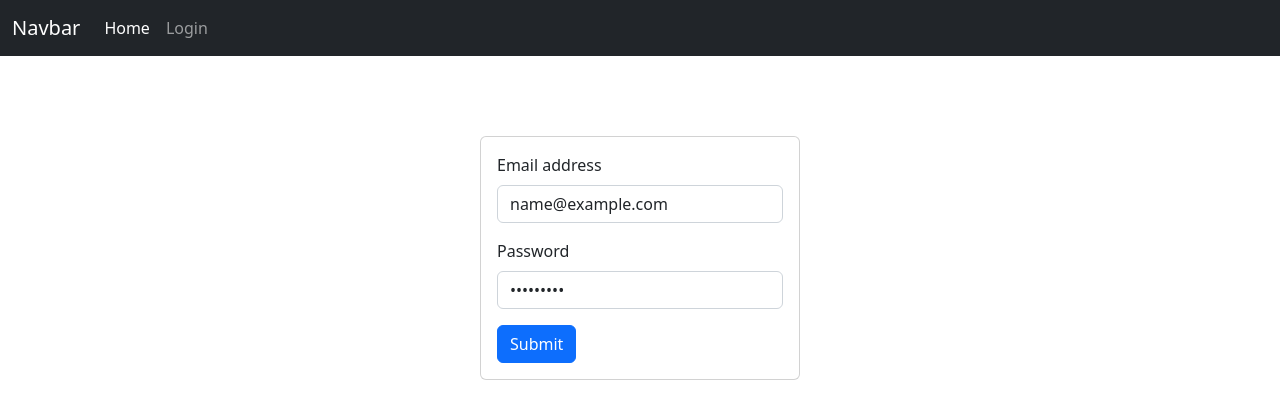
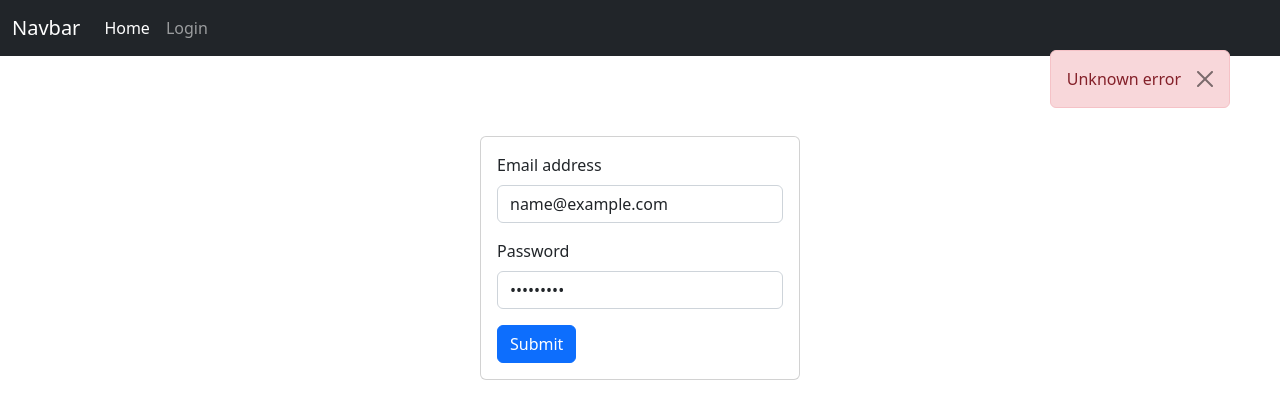
Before and after one commit to jesusmsr/plant-manager-front, an Angular app: page /login in a window 1280 px wide. Both pictures are taken after typing "name@example.com", "Sample123" into the empty fields and a click on the button "Submit". Shown: the top 418 px of the page. Built offline with nearby package versions, Linux system fonts and the light colour scheme; no server answers.

Commit message:
Create alerts

```diff
--- a/src/app/app.component.css
+++ b/src/app/app.component.css
@@ -0,0 +1,7 @@
+#alerts-container {
+    position: absolute;
+    top: 50px;
+    right: 50px;
+    max-width: 20vw;
+    z-index: 1;
+}
--- a/src/app/app.component.html
+++ b/src/app/app.component.html
@@ -1,3 +1,14 @@
+<div id="alerts-container">
+  <div class="alert {{alertType}} alert-dismissible"
+    role="alert"
+    *ngIf="showAlert">
+    {{alertMsg}}
+    <button type="button"
+      class="btn-close"
+      data-bs-dismiss="alert"
+      aria-label="Close"></button>
+  </div>
+</div>
 <nav class="navbar navbar-dark navbar-expand-lg bg-dark">
   <div class="container-fluid">
     <a class="navbar-brand"
@@ -20,6 +31,9 @@
         <a class="nav-link"
           routerLink="login"
           *ngIf="!isLoggedIn">Login</a>
+        <a class="nav-link"
+          routerLink="plants"
+          *ngIf="isLoggedIn">My plants</a>
         <a *ngIf="isLoggedIn"
           (click)="logout()"
           class="nav-link">Logout</a>
--- a/src/app/app.component.ts
+++ b/src/app/app.component.ts
@@ -1,5 +1,7 @@
 import { Component, OnInit } from '@angular/core';
 import { Router } from '@angular/router';
+import { Observable } from 'rxjs';
+import { AlertsService } from './services/alerts.service';
 import { TokenStorageService } from './services/token-storage.service';
 
 @Component({
@@ -10,17 +12,36 @@ import { TokenStorageService } from './services/token-storage.service';
 export class AppComponent implements OnInit {
   title = 'plantmanager';
   isLoggedIn: boolean = false;
+  alertObservable?: Observable<any>;
+  showAlert: boolean = false;
+  alertMsg?: string;
+  alertType?: string;
 
   constructor(
     private token: TokenStorageService,
     private router: Router,
+    private alertsService: AlertsService
   ) { }
 
   ngOnInit(): void {
+    this.subscribeToAlerts();
     this.isLoggedIn = !!this.token.getToken();
     if (this.isLoggedIn) {
-      this.router.navigate(['home']);
+      //this.router.navigate(['home']);
+    } else {
+      this.router.navigate(['login']);
     }
+  }
+
+  subscribeToAlerts() {
+    this.alertsService.subscribeToAlerts().subscribe(value => {
+      if (value != null) {
+        this.showAlert = true;
+        this.alertType = value.alertType;
+        this.alertMsg = value.alertMsg;
+      }
+      console.log(value);
+    });
   }
 
   logout(): void {
--- /dev/null
+++ b/src/app/models/alert.model.ts
@@ -0,0 +1,4 @@
+export class Alert {
+    alertMsg!: string;
+    alertType!: string;
+}
--- a/src/app/pages/login-page/login-page.component.ts
+++ b/src/app/pages/login-page/login-page.component.ts
@@ -1,5 +1,7 @@
 import { Component, OnInit } from '@angular/core';
 import { FormBuilder, FormGroup, Validators } from '@angular/forms';
+import { Alert } from 'src/app/models/alert.model';
+import { AlertsService } from 'src/app/services/alerts.service';
 import { AuthService } from 'src/app/services/auth.service';
 import { TokenStorageService } from 'src/app/services/token-storage.service';
 
@@ -11,11 +13,13 @@ import { TokenStorageService } from 'src/app/services/token-storage.service';
 export class LoginPageComponent implements OnInit {
   isLoggedIn: boolean = false;
   errorMsg?: string;
+  alert = new Alert();
 
   constructor(
     private formBuilder: FormBuilder,
     private authService: AuthService,
-    private token: TokenStorageService
+    private token: TokenStorageService,
+    private alertsService: AlertsService
   ) { }
 
   loginForm = this.formBuilder.group({
@@ -37,7 +41,11 @@ export class LoginPageComponent implements OnInit {
         this.reloadPage();
       },
         (error) => {
+
           this.errorMsg = error.error.error;
+          this.alert.alertMsg = this.alertsService.getAlertMsg(this.errorMsg!);
+          this.alert.alertType = 'alert-danger';
+          this.alertsService.sendAlert(this.alert)
           console.log(this.getApiErrors(this.errorMsg));
         });
     }
--- /dev/null
+++ b/src/app/services/alerts.service.ts
@@ -0,0 +1,32 @@
+import { Injectable } from '@angular/core';
+import { BehaviorSubject, Observable } from 'rxjs';
+import { Alert } from '../models/alert.model';
+
+@Injectable({
+  providedIn: 'root'
+})
+export class AlertsService {
+
+  alertsSubject = new BehaviorSubject<Alert | null>(null);
+  alertsObvs = this.alertsSubject.asObservable()
+
+  constructor() { }
+
+  subscribeToAlerts() {
+    return this.alertsObvs;
+  }
+
+  sendAlert(alert: Alert) {
+    console.log('ola')
+    this.alertsSubject.next(alert);
+  }
+
+  getAlertMsg(alertMsgCode: string): string {
+    switch (alertMsgCode) {
+      case 'badCredentials':
+        return 'Bad credentials';
+      default:
+        return 'Unknown error';
+    }
+  }
+}
```
